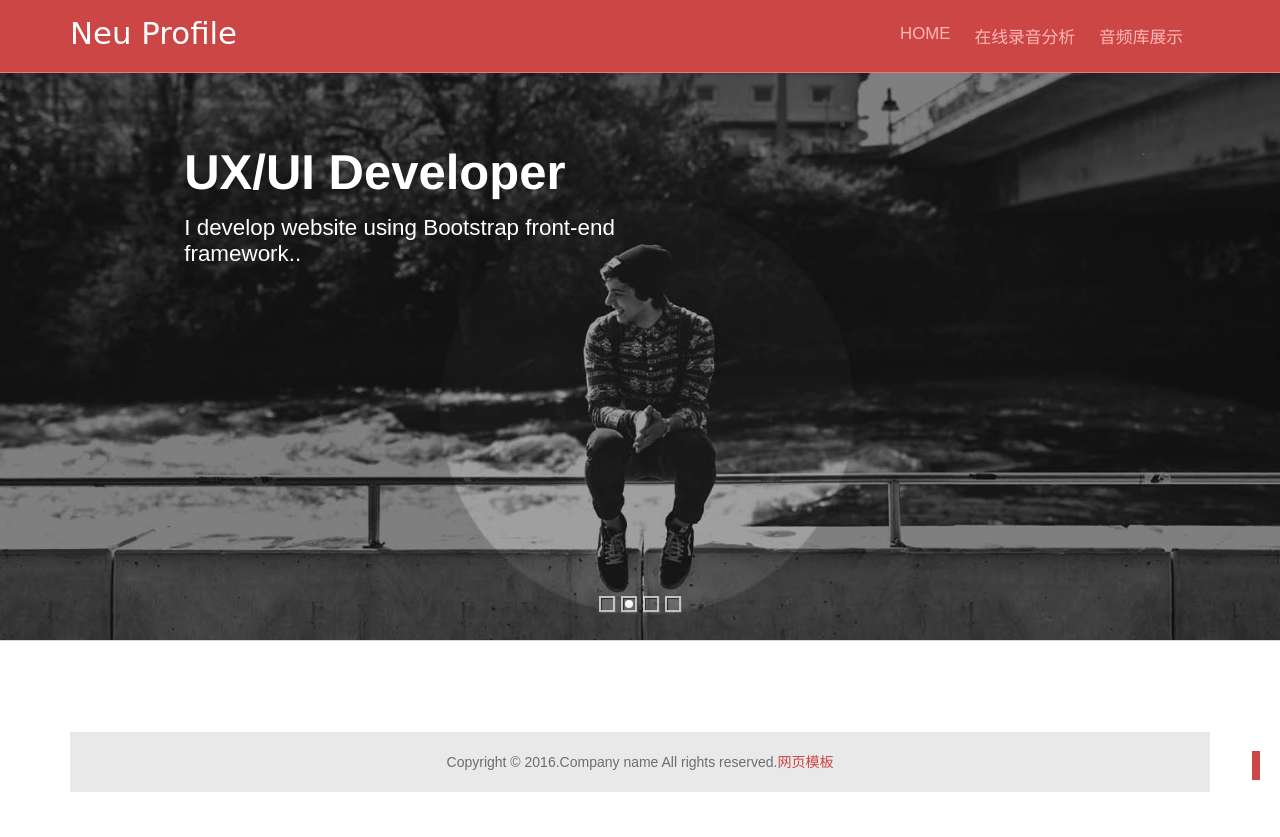
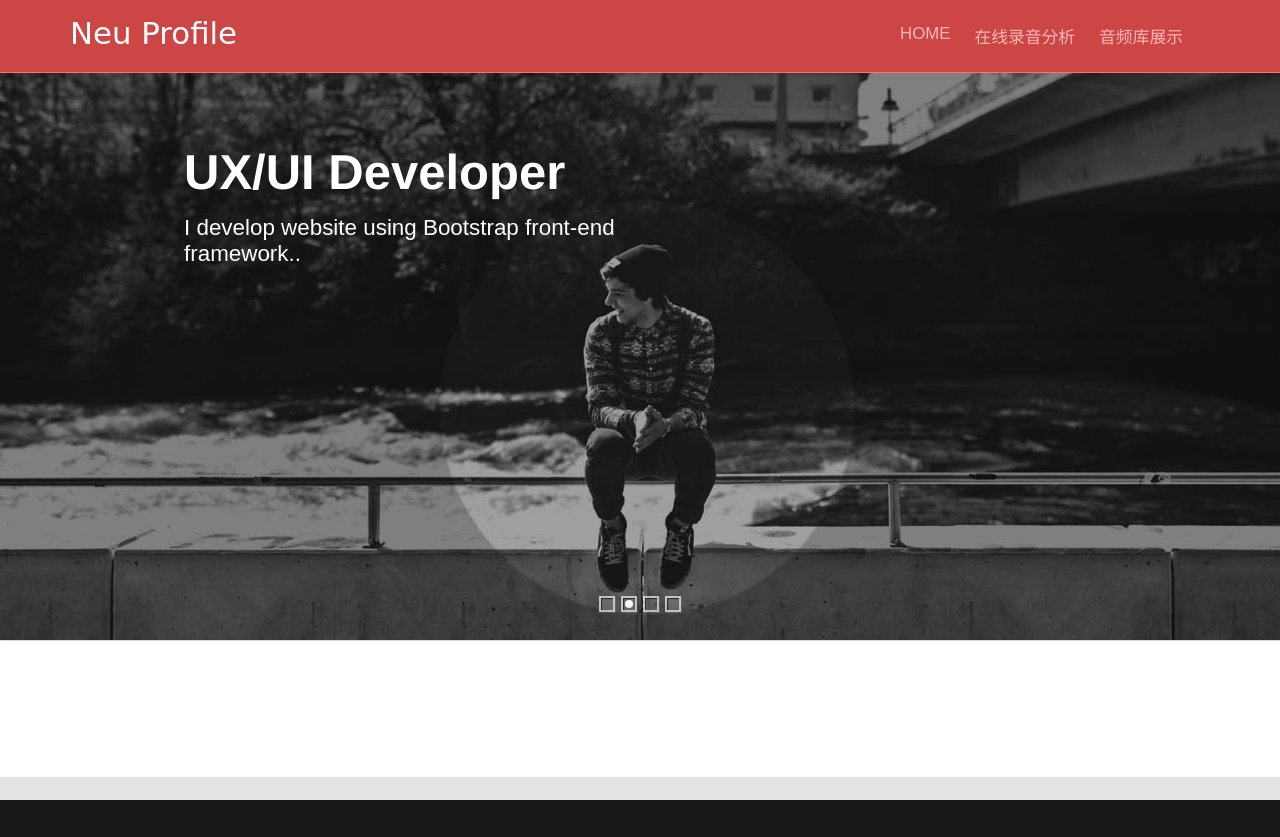
Before and after one commit to Di-Weng/emotion_classification_blstm, a Flask app: page / in a window 1280 px wide. After the commit the page ends 800 px from the top, so only its background shows below. Run offline with Flask 2, Linux system fonts and the light colour scheme.

Commit message:
Update base.html

```diff
--- a/templates/base.html
+++ b/templates/base.html
@@ -59,21 +59,8 @@
         <!--/.container-->
     </header>
     <!--/.header-->
-    <div id="#top"></div>
 	{% block content %}{% endblock %}
     <!--/.page-section-->
-    <section class="copyright">
-        <div class="container">
-            <div class="row">
-                <div class="col-sm-12 text-center">
-                    Copyright &copy; 2016.Company name All rights reserved.<a target="_blank" href="http://sc.chinaz.com/moban/">&#x7F51;&#x9875;&#x6A21;&#x677F;</a>
-                </div>
-            </div>
-            <!-- / .row -->
-        </div>
-    </section>
-    <a href="#top" class="topHome"><i class="fa fa-chevron-up fa-2x"></i></a>
-
     <!--[if lte IE 8]><script src="//ajax.googleapis.com/ajax/libs/jquery/1.11.0/jquery.min.js"></script><![endif]-->
     <script src="static/js/modernizr-latest.js"></script>
     <script src="static/js/jquery-1.8.2.min.js" type="text/javascript"></script>
@@ -82,7 +69,6 @@
     <script src="static/js/fancybox/jquery.fancybox.pack.js" type="text/javascript"></script>
     <script src="static/js/jquery.nav.js" type="text/javascript"></script>
     <script src="static/js/jquery.cslider.js" type="text/javascript"></script>
-
     <script src="static/js/custom.js" type="text/javascript"></script>
     <script src="static/js/owl-carousel/owl.carousel.js"></script>
 </body>
```
